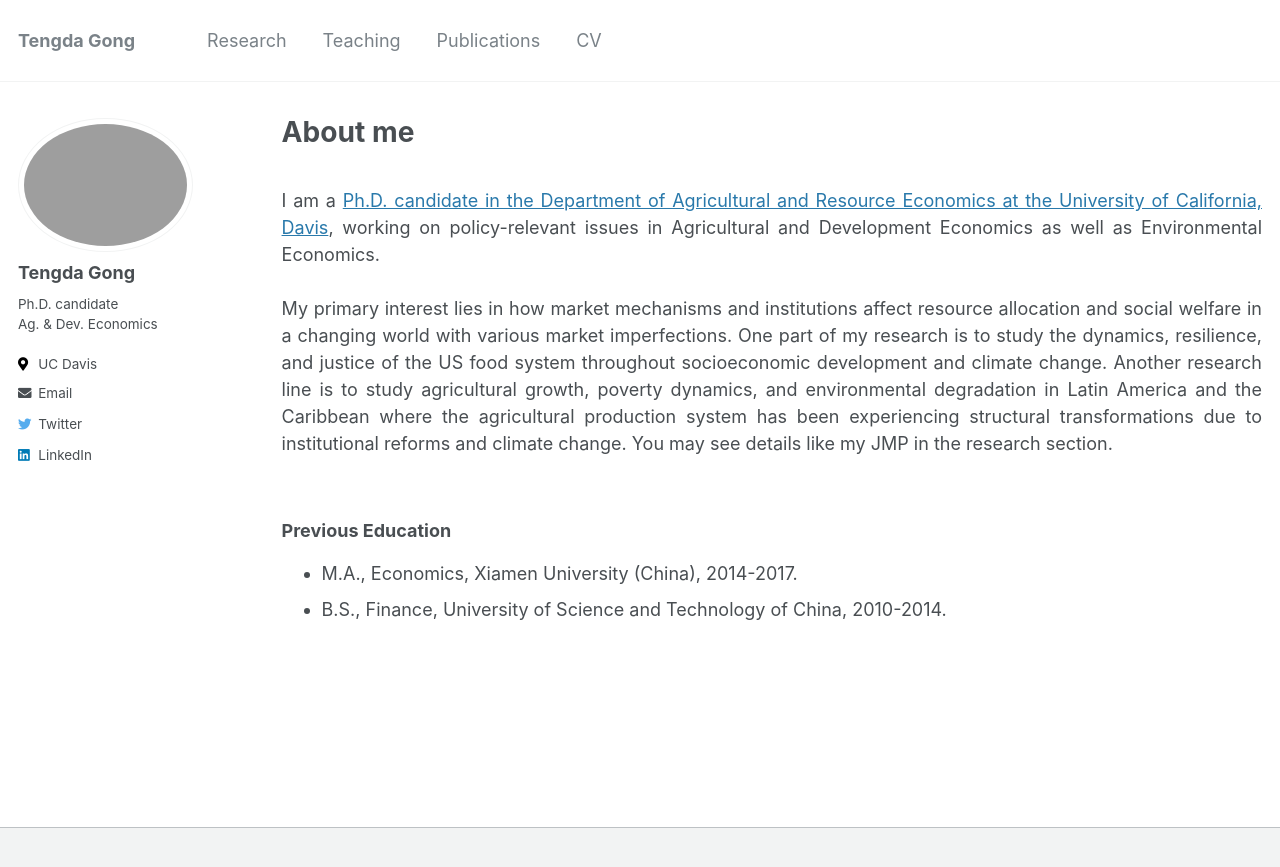
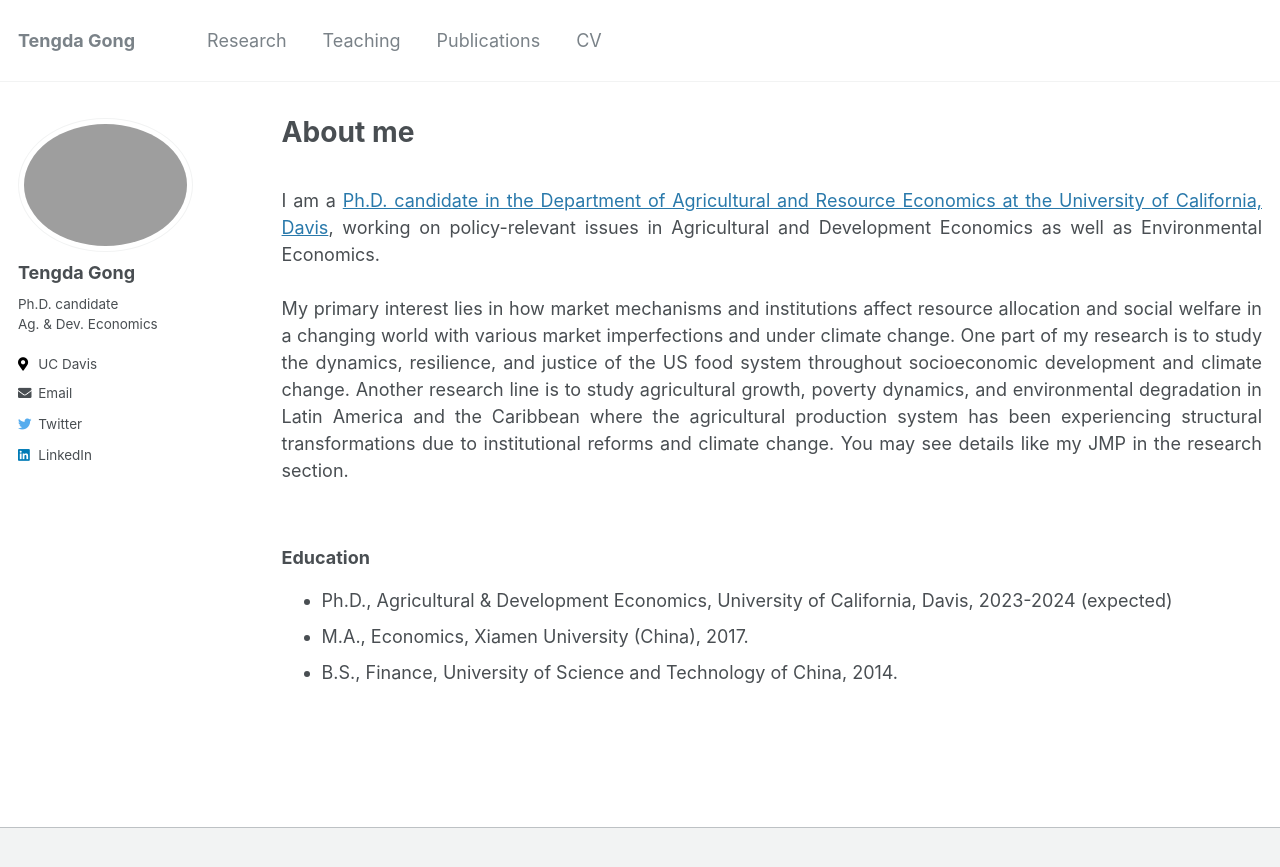
Before and after one commit to tendakung/tendakung.github.io, a Jekyll site: the page built from _pages/about.md, in a window 1280 px wide. Shown: the top 867 px of the page. Built offline with Jekyll 4.4.1, drawn with Linux system fonts in a browser that asks for light colours.

Commit message:
Update about.md

```diff
--- a/_pages/about.md
+++ b/_pages/about.md
@@ -11,9 +11,11 @@ redirect_from:
 I am a [Ph.D. candidate in the Department of Agricultural and Resource Economics at the University of California, Davis](https://are.ucdavis.edu/people/grad-students/phd/tengda-gong/), working on policy-relevant issues in Agricultural and Development Economics as well as Environmental Economics.
 <br>
 <br>
-My primary interest lies in how market mechanisms and institutions affect resource allocation and social welfare in a changing world with various market imperfections. One part of my research is to study the dynamics, resilience, and justice of the US food system throughout socioeconomic development and climate change. Another research line is to study agricultural growth, poverty dynamics, and environmental degradation in Latin America and the Caribbean where the agricultural production system has been experiencing structural transformations due to institutional reforms and climate change. You may see details like my JMP in the research section.
+My primary interest lies in how market mechanisms and institutions affect resource allocation and social welfare in a changing world with various market imperfections and under climate change. One part of my research is to study the dynamics, resilience, and justice of the US food system throughout socioeconomic development and climate change. Another research line is to study agricultural growth, poverty dynamics, and environmental degradation in Latin America and the Caribbean where the agricultural production system has been experiencing structural transformations due to institutional reforms and climate change. You may see details like my JMP in the research section.
 <br>
 <br>
-### Previous Education
-- M.A., Economics, Xiamen University (China), 2014-2017.
-- B.S., Finance, University of Science and Technology of China, 2010-2014.
+### Education
+- Ph.D., Agricultural & Development Economics, University of California, Davis, 2023-2024 (expected)
+- M.A., Economics, Xiamen University (China), 2017.
+- B.S., Finance, University of Science and Technology of China, 2014.
+<br>
```
